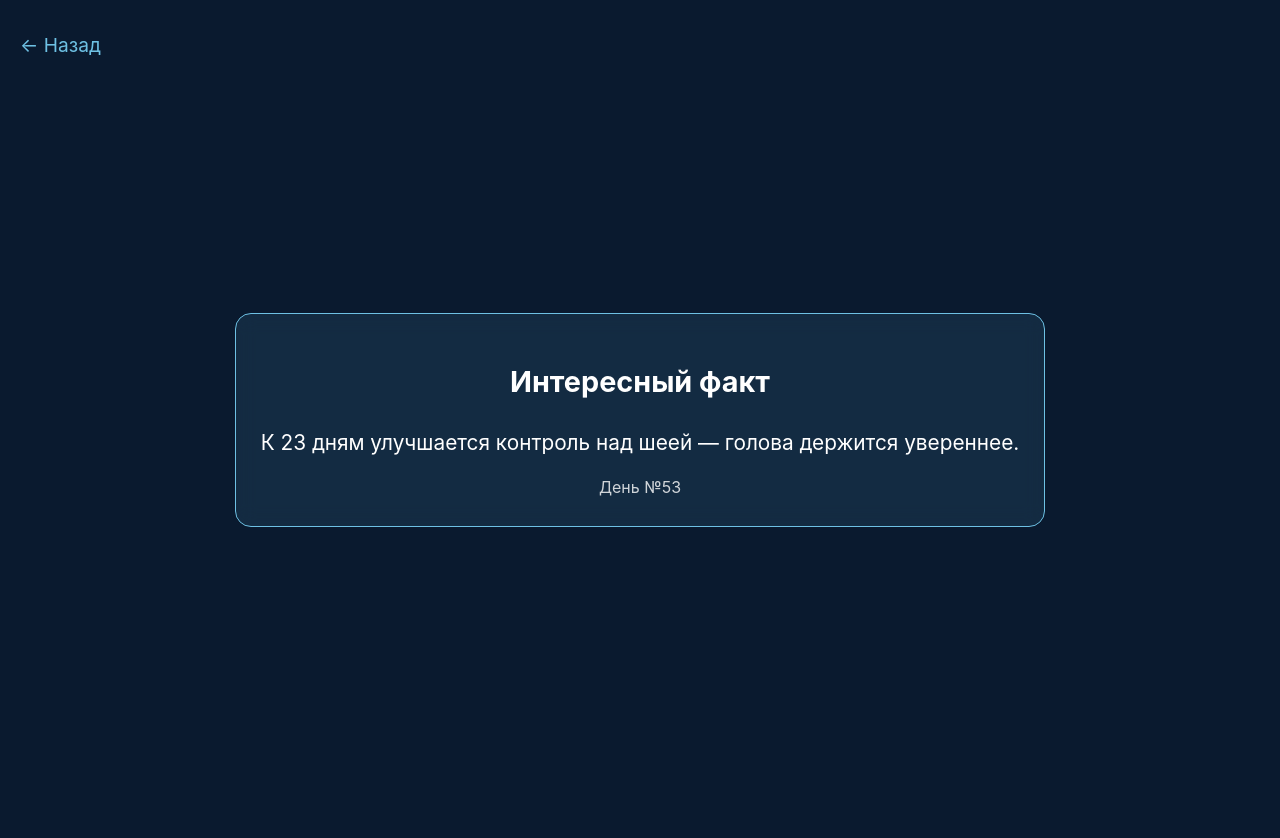
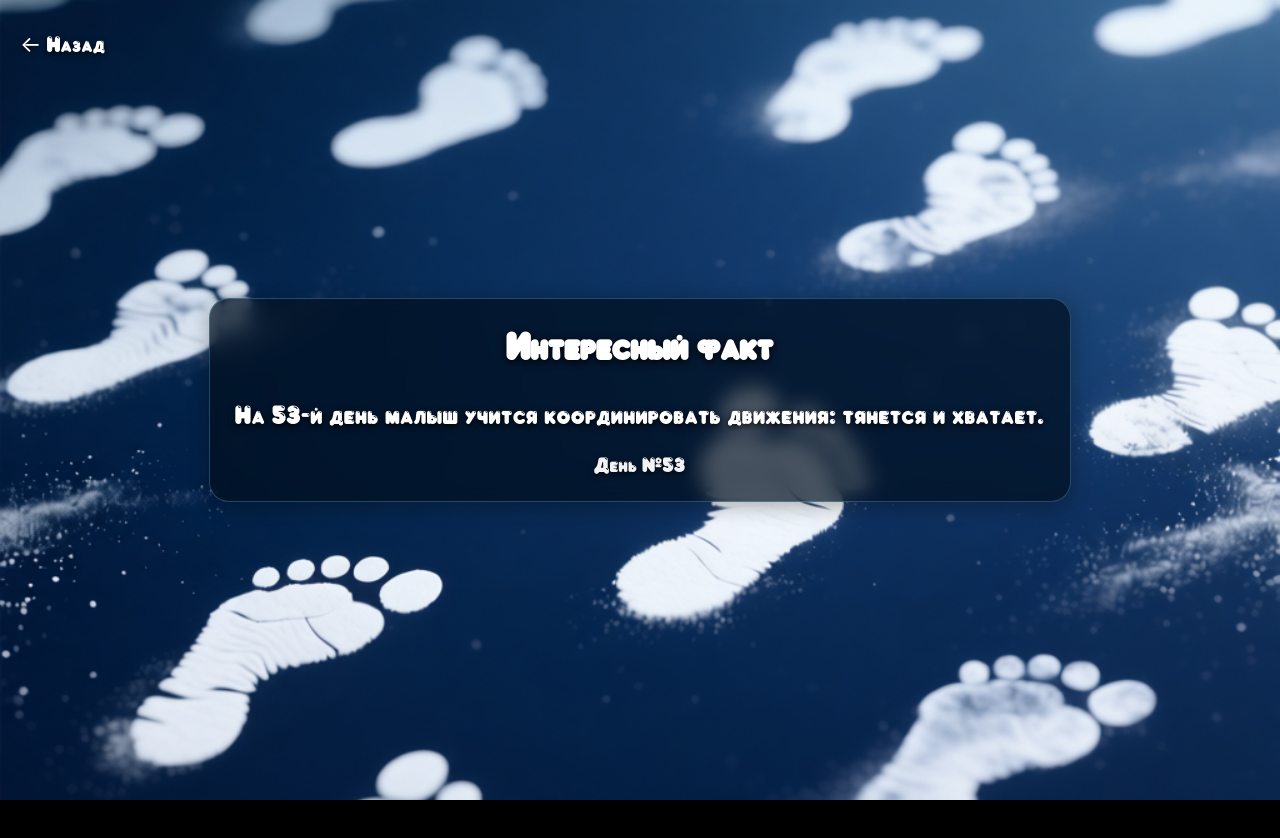
Before and after one commit to pomazunv-svg/son-counter1, a plain HTML site: page facts.html in a window 1280 px wide. After the commit the page ends 800 px from the top, so only its background shows below. Drawn offline with Linux system fonts and the light colour scheme.

Commit message:
facts.html

```diff
--- a/facts.html
+++ b/facts.html
@@ -3,107 +3,126 @@
 <head>
     <meta charset="UTF-8" />
     <meta name="viewport" content="width=device-width, initial-scale=1.0, viewport-fit=cover" />
+    <meta name="mobile-web-app-capable" content="yes" />
+    <meta name="apple-mobile-web-app-capable" content="yes" />
+    <meta name="apple-mobile-web-app-status-bar-style" content="black-translucent" />
     <title>Интересные факты</title>
+    <link rel="apple-touch-icon" sizes="180x180" href="icon.png">
+    <link rel="icon" type="image/png" sizes="192x192" href="icon.png">
 <style>
+    @font-face {
+        font-family: 'Smeshariki Covers';
+        src: url('SmesharikiCoversRegular.ttf') format('truetype');
+        font-weight: 400;
+        font-style: normal;
+        font-display: swap;
+    }
+
+    * {
+        margin: 0;
+        padding: 0;
+        box-sizing: border-box;
+    }
+
     body {
-            background: #0a1a2f;
-            color: white;
-            font-family: -apple-system, BlinkMacSystemFont, 'Segoe UI', sans-serif;
-            padding: 20px;
-            margin: 0;
-            line-height: 1.6;
+        font-family: 'Smeshariki Covers', -apple-system, BlinkMacSystemFont, 'Segoe UI', sans-serif;
+        background: #000 url('bg.jpg') center/cover no-repeat fixed;
+        color: #fff;
+        height: 100vh;
+        width: 100%;
         display: flex;
         flex-direction: column;
-            min-height: 100vh;
+        justify-content: center;
         align-items: center;
-            justify-content: center;
         text-align: center;
+        padding: env(safe-area-inset-top) env(safe-area-inset-right)
+                 env(safe-area-inset-bottom) env(safe-area-inset-left);
+        overflow: hidden;
+        position: relative;
     }
+
     a.back {
         position: absolute;
         top: 30px;
         left: 20px;
-            color: #6ec1e4;
+        color: white;
         text-decoration: none;
-            font-size: 1.2rem;
+        font-size: 1.4rem;
+        text-shadow: 0 2px 6px rgba(0, 0, 0, 0.8);
+        z-index: 10;
     }
-        .fact-box {
-            background: rgba(110, 193, 228, 0.1);
-            border: 1px solid #6ec1e4;
-            border-radius: 16px;
+
+    .content {
+        padding: 0 20px;
+        max-width: 90%;
+    }
+
+    .fact-card {
+        background: rgba(0, 15, 30, 0.7); /* тёмно-синий полупрозрачный */
+        border-radius: 20px;
         padding: 25px;
-            max-width: 90%;
         backdrop-filter: blur(10px);
         -webkit-backdrop-filter: blur(10px);
+        box-shadow: 0 4px 20px rgba(0, 0, 0, 0.3);
+        border: 1px solid rgba(110, 193, 228, 0.3);
     }
+
     h1 {
-            margin-bottom: 20px;
-            font-size: 1.8rem;
+        font-size: 2.4rem;
+        margin-bottom: 1.5rem;
+        letter-spacing: -0.5px;
+        /* Белый текст с чёткой тенью */
+        color: white;
+        text-shadow: 0 2px 8px rgba(0, 0, 0, 0.9);
     }
+
     .fact-text {
+        font-size: 1.65rem;
+        line-height: 1.7;
+        margin-bottom: 1rem;
+        color: white;
+        text-shadow: 0 2px 6px rgba(0, 0, 0, 0.85);
+    }
+
+    .day-info {
         font-size: 1.3rem;
-            line-height: 1.7;
+        opacity: 0.95;
+        color: white;
+        text-shadow: 0 2px 6px rgba(0, 0, 0, 0.8);
     }
-        .day-info {
-            font-size: 1rem;
-            opacity: 0.8;
-            margin-top: 15px;
+
+    @media (max-width: 390px) {
+        h1 { font-size: 2.1rem; }
+        .fact-text { font-size: 1.5rem; }
+        .day-info { font-size: 1.2rem; }
     }
 </style>
 </head>
 <body>
     <a href="index.html" class="back">← Назад</a>
-    <div class="fact-box">
+
+<div class="content">
+    <div class="fact-card">
         <h1>Интересный факт</h1>
         <div class="fact-text" id="fact">Загрузка...</div>
-        <div class="day-info" id="dayInfo"></div>
+        <div class="day-info" id="dayInfo">День №...</div>
+    </div>
 </div>
 
+<script src="facts-full.js"></script>
 <script>
     const birthDate = new Date('2025-09-21T19:20:00');
     const now = new Date();
-        const daysOld = Math.floor((now - birthDate) / (24 * 60 * 60 * 1000)) + 1; // +1 чтобы день рождения = день 1
+    const daysOld = Math.floor((now - birthDate) / (24 * 60 * 60 * 1000)) + 1;
 
-        const facts = [
-            "В первый день жизни малыш уже узнаёт голос мамы и может отличить его от других.",
-            "На 2-й день ребёнок начинает реагировать на прикосновения — это важный этап тактильного развития.",
-            "К 3 дням у новорождённого появляется рефлекс хватания: он крепко сжимает палец взрослого.",
-            "На 4-й день малыш уже может следить глазами за медленно движущимся предметом.",
-            "К 5 дням у ребёнка формируется режим сна: он спит до 18 часов в сутки.",
-            "На 6-й день ребёнок начинает издавать первые звуки — тихое «а-а» или «у-у».",
-            "К 7 дням у новорождённого появляется врождённый рефлекс Моро — реакция на испуг.",
-            "На 8-й день малыш начинает различать запахи, особенно молока матери.",
-            "К 9 дням ребёнок учится фокусировать взгляд на лицах.",
-            "На 10-й день появляется первая социальная улыбка — хотя пока она рефлекторная.",
-            "К 11 дням малыш начинает реагировать на громкие звуки поворотом головы.",
-            "На 12-й день ребёнок уже может проводить бодрствование до 1 часа подряд.",
-            "К 13 дням формируется привязанность: малыш успокаивается от голоса и прикосновений родителей.",
-            "На 14-й день (2 недели) у ребёнка улучшается координация движений глаз.",
-            "К 15 дням малыш начинает тянуть ручки к лицу — готовится к сосанию кулачка.",
-            "На 16-й день ребёнок начинает изучать собственное тело — трогает лицо, ручки.",
-            "К 17 дням появляется реакция на музыку — малыш может затихнуть или улыбнуться.",
-            "На 18-й день у ребёнка улучшается слуховое восприятие.",
-            "К 19 дням малыш начинает «гулить» — издавать гласные звуки.",
-            "На 20-й день ребёнок может проводить бодрствование до 1.5 часов.",
-            "К 21 дню (ровно 3 недели) у малыша появляется устойчивая улыбка в ответ на общение.",
-            "На 22-й день ребёнок начинает переворачивать голову в сторону источника звука.",
-            "К 23 дням улучшается контроль над шеей — голова держится увереннее.",
-            "На 24-й день малыш реагирует на выражение лица взрослого.",
-            "К 25 дням появляется интерес к ярким игрушкам.",
-            "На 26-й день ребёнок начинает «лепетать» — сочетать гласные и согласные.",
-            "К 27 дням формируется суточный ритм: ночь — сон, день — активность.",
-            "На 28-й день (ровно 4 недели) малыш делает первые попытки удерживать игрушку.",
-            "К 29 дням ребёнок начинает узнавать близких людей.",
-            "На 30-й день малыш уже может «разговаривать» по 5–10 минут подряд — гулить и улыбаться."
-        ];
-
-        // Если дней больше 30 — показываем циклично (можно заменить на 365 позже)
+    if (typeof facts !== 'undefined' && facts.length > 0) {
         const factIndex = (daysOld - 1) % facts.length;
         const fact = facts[factIndex];
-        const displayDay = daysOld;
-
         document.getElementById('fact').textContent = fact;
-        document.getElementById('dayInfo').textContent = `День №${displayDay}`;
+        document.getElementById('dayInfo').textContent = `День №${daysOld}`;
+    } else {
+        document.getElementById('fact').textContent = "Факты не загружены.";
+    }
 </script>
 </body>
 </html>
```
Lines whose indentation alone changed are shown as unchanged.
